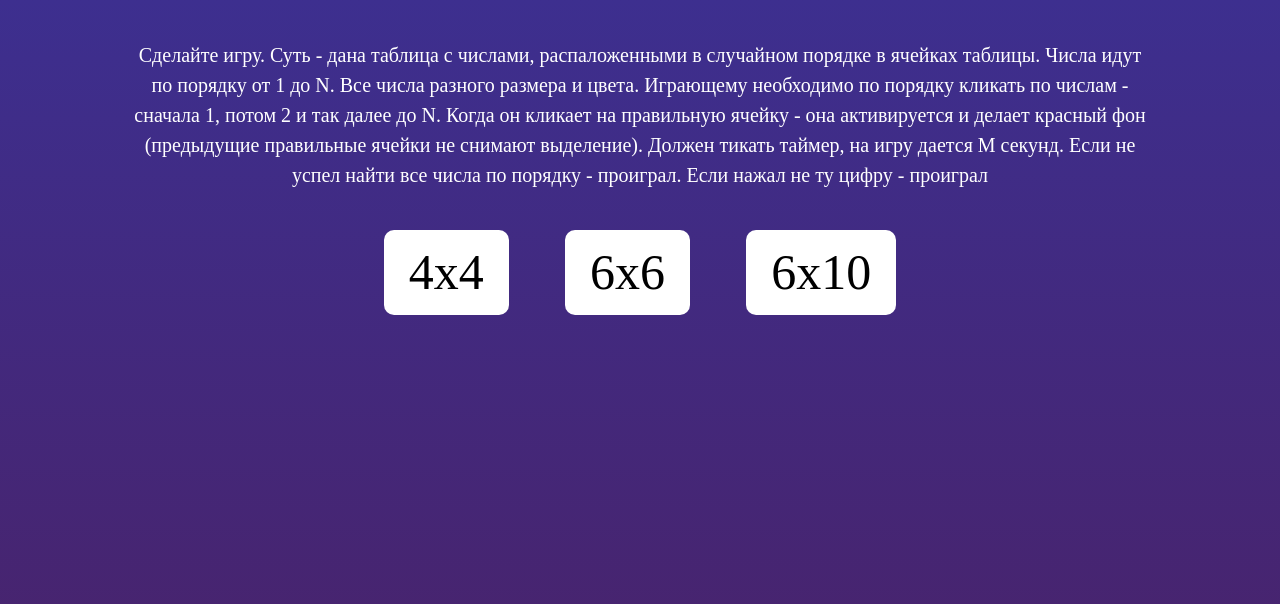
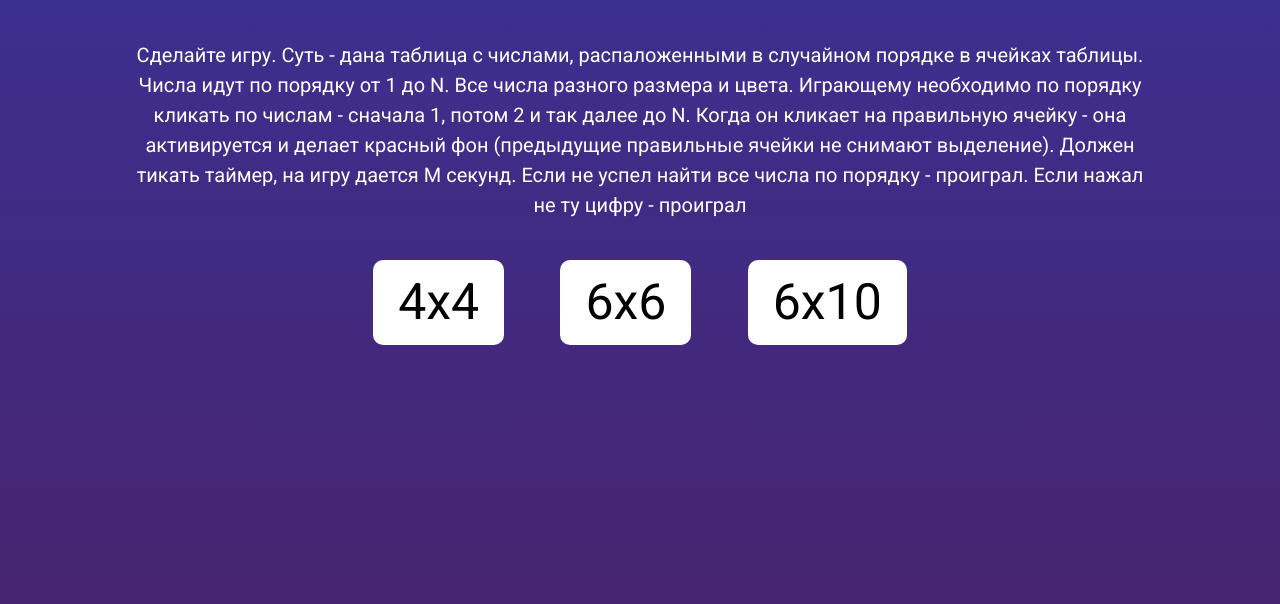
Before and after one commit to k0ffeun1/5x5, a plain HTML site: page index.html in a window 1280 px wide. Drawn offline with Linux system fonts and the light colour scheme; a web font is replaced by a local one.

Commit message:
Add files via upload

```diff
--- a/index.html
+++ b/index.html
@@ -5,6 +5,7 @@
     <meta charset="UTF-8">
     <meta name="viewport" content="user-scalable=0, initial-scale=1.0">
     <title>krestiki noliki</title>
+    <link href="https://fonts.googleapis.com/css2?family=Roboto:wght@400;700&display=swap" rel="stylesheet">
     <link rel="stylesheet" href="css/slick.css">
     <link rel="stylesheet" href="css/reset.css">
     <link rel="stylesheet" href="css/style.css">
--- a/scss/style.scss
+++ b/scss/style.scss
@@ -20,7 +20,7 @@ body {
     flex-direction: column;
     align-items: center;
     font-size: 25px;
-    font-family: "EuclidFlex";
+    font-family: 'Roboto', sans-serif;
     color: white;
     overflow: hidden;
     position: relative;
```
Also changed, not shown: css/style.css.
